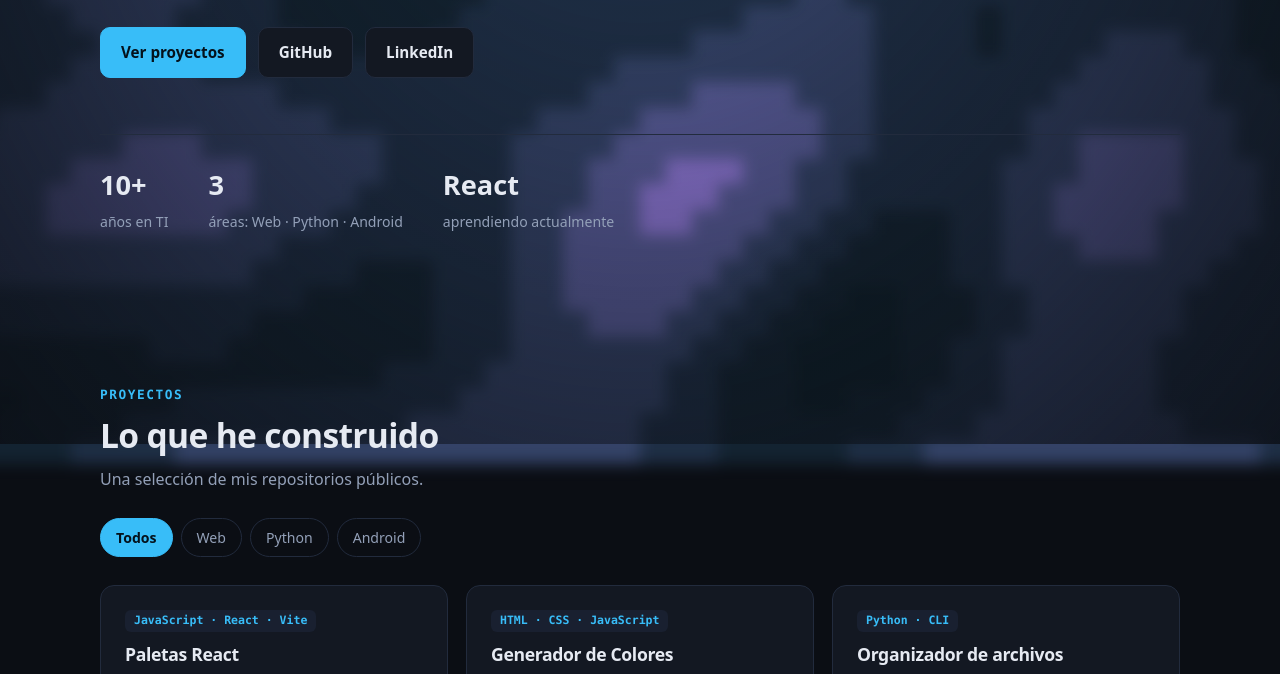
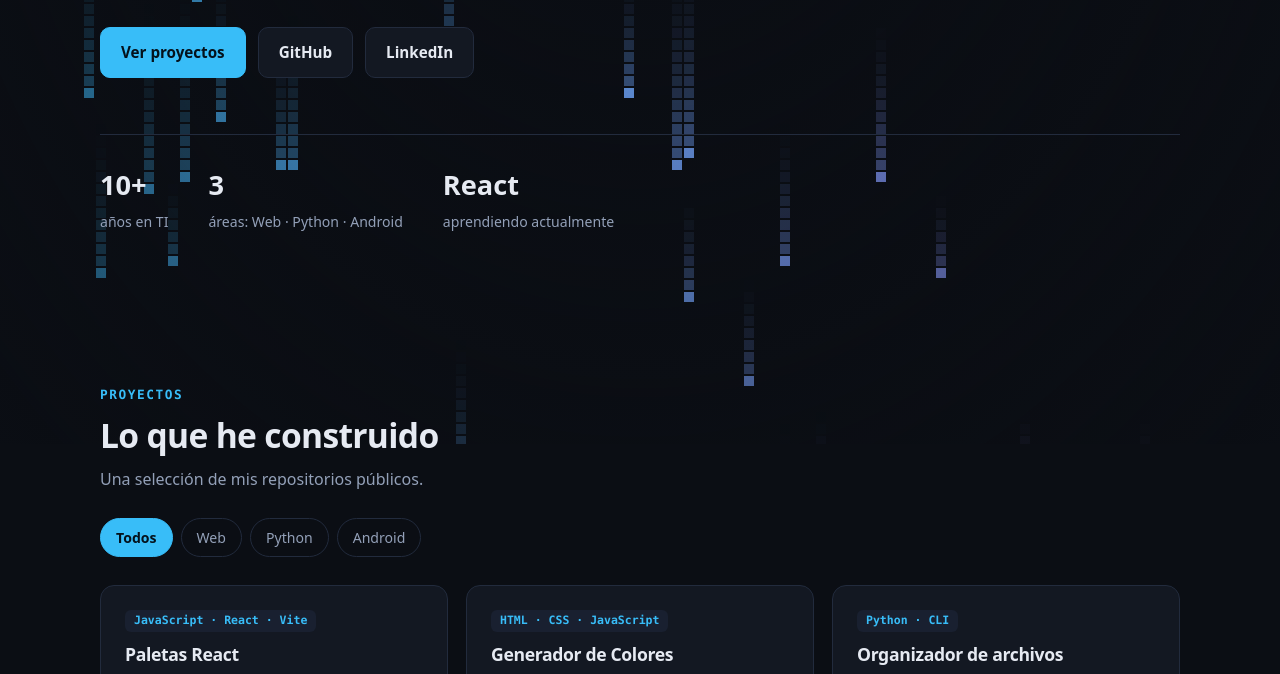
Before and after one commit to FranciscoZ360/FranciscoZ360.github.io, a plain HTML site: page index.html in a window 1280 px wide. Shown: the part 356-1030 px from the top of the page. Drawn offline with Linux system fonts and the light colour scheme.

Commit message:
Fondo: lluvia de píxeles sin difuminado
Co-Authored-By: Claude Sonnet 5.5 <noreply@anthropic.com>

```diff
--- a/index.html
+++ b/index.html
@@ -30,11 +30,10 @@ h2{font-size:clamp(1.6rem,3vw,2.1rem);margin-bottom:10px}
 .eyebrow{font:600 .8rem/1 ui-monospace,SFMono-Regular,Consolas,monospace;color:var(--accent);letter-spacing:.12em;text-transform:uppercase;margin-bottom:14px;display:block}
 .lead{color:var(--muted);max-width:62ch}
 
-/* fondo de píxeles animado */
-#bg{position:fixed;inset:0;width:100%;height:100%;z-index:-1;pointer-events:none;
-  image-rendering:pixelated;filter:blur(7px);transform:scale(1.05);opacity:1}
+/* fondo: lluvia de píxeles */
+#bg{position:fixed;inset:0;width:100%;height:100%;z-index:-1;pointer-events:none}
 #bg-fade{position:fixed;inset:0;z-index:-1;pointer-events:none;
-  background:radial-gradient(ellipse at 50% 0%,transparent 25%,rgba(11,14,20,.78) 100%)}
+  background:radial-gradient(ellipse at 50% 0%,transparent 30%,rgba(11,14,20,.7) 100%)}
 
 /* nav */
 header{position:sticky;top:0;z-index:10;background:rgba(11,14,20,.8);backdrop-filter:blur(12px);border-bottom:1px solid var(--border)}
@@ -267,48 +266,56 @@ footer{border-top:1px solid var(--border);padding:26px 0;color:var(--muted);font
 <script>
   document.getElementById('y').textContent = new Date().getFullYear();
 
-  // Fondo: cuadrícula de píxeles que se desplaza, dibujada en baja resolución,
-  // ampliada sin suavizar y luego difuminada por CSS.
+  // Fondo: lluvia de píxeles nítidos que caen por columnas con estela.
   (() => {
     const cv = document.getElementById('bg');
     const ctx = cv.getContext('2d');
-    const CELL = 26;
+    const CELL = 12, GAP = 2;
     const A = [56, 189, 248], B = [167, 139, 250];
-    let w, h, img;
     const still = matchMedia('(prefers-reduced-motion: reduce)').matches;
+    let W, H, cols, rows, drops;
+
+    const rnd = (a, b) => a + Math.random() * (b - a);
+    const mk = (c, start) => ({
+      c, y: start ? rnd(-rows, rows) : rnd(-rows * .6, -2),
+      v: rnd(5, 16),            // celdas por segundo
+      len: Math.floor(rnd(6, 20))
+    });
 
     function resize() {
-      w = Math.ceil(innerWidth / CELL) + 2;
-      h = Math.ceil(innerHeight / CELL) + 2;
-      cv.width = w; cv.height = h;
-      img = ctx.createImageData(w, h);
+      const dpr = Math.min(devicePixelRatio || 1, 2);
+      W = innerWidth; H = innerHeight;
+      cv.width = W * dpr; cv.height = H * dpr;
+      ctx.setTransform(dpr, 0, 0, dpr, 0, 0);
+      cols = Math.ceil(W / CELL); rows = Math.ceil(H / CELL);
+      drops = [];
+      for (let c = 0; c < cols; c++) {
+        const k = Math.random() < .35 ? 2 : 1;
+        if (Math.random() < .6) for (let i = 0; i < k; i++) drops.push(mk(c, true));
+      }
     }
-    // ruido barato y suave a partir de senos
-    const n = (x, y, t) =>
-      (Math.sin(x * .35 + t * .9) + Math.sin(y * .42 - t * .7) +
-       Math.sin((x + y) * .22 + t * .5) + Math.sin(Math.hypot(x - 8, y - 5) * .5 - t)) / 4;
 
+    let last = 0;
     function frame(ms) {
-      const t = ms / 1000;
-      const shift = t * 1.4;                 // desplazamiento horizontal continuo
-      const d = img.data;
-      for (let y = 0; y < h; y++) {
-        for (let x = 0; x < w; x++) {
-          const v = n(x + shift, y + shift * .35, t * .6) * .5 + .5;   // 0..1
-          const q = Math.round(v * 5) / 5;                              // niveles "pixelados"
-          const m = q * q;
-          const i = (y * w + x) * 4;
-          d[i]     = A[0] + (B[0] - A[0]) * q;
-          d[i + 1] = A[1] + (B[1] - A[1]) * q;
-          d[i + 2] = A[2] + (B[2] - A[2]) * q;
-          d[i + 3] = 25 + m * 190;
+      const dt = Math.min((ms - last) / 1000, .05); last = ms;
+      ctx.clearRect(0, 0, W, H);
+      for (const d of drops) {
+        d.y += d.v * dt;
+        if (d.y - d.len > rows) Object.assign(d, mk(d.c, false));
+        const k = d.c / cols;
+        const r = A[0] + (B[0] - A[0]) * k, g = A[1] + (B[1] - A[1]) * k, b = A[2] + (B[2] - A[2]) * k;
+        for (let i = 0; i < d.len; i++) {
+          const row = Math.floor(d.y) - i;
+          if (row < 0 || row >= rows) continue;
+          const a = (1 - i / d.len);
+          ctx.fillStyle = `rgba(${r|0},${g|0},${b|0},${(i === 0 ? .9 : a * a * .55).toFixed(3)})`;
+          ctx.fillRect(d.c * CELL, row * CELL, CELL - GAP, CELL - GAP);
         }
       }
-      ctx.putImageData(img, 0, 0);
       if (!still) requestAnimationFrame(frame);
     }
     resize();
-    addEventListener('resize', () => { resize(); if (still) frame(0); });
+    addEventListener('resize', () => { resize(); if (still) frame(performance.now()); });
     requestAnimationFrame(frame);
   })();
   const chips = document.querySelectorAll('.chip');
```
